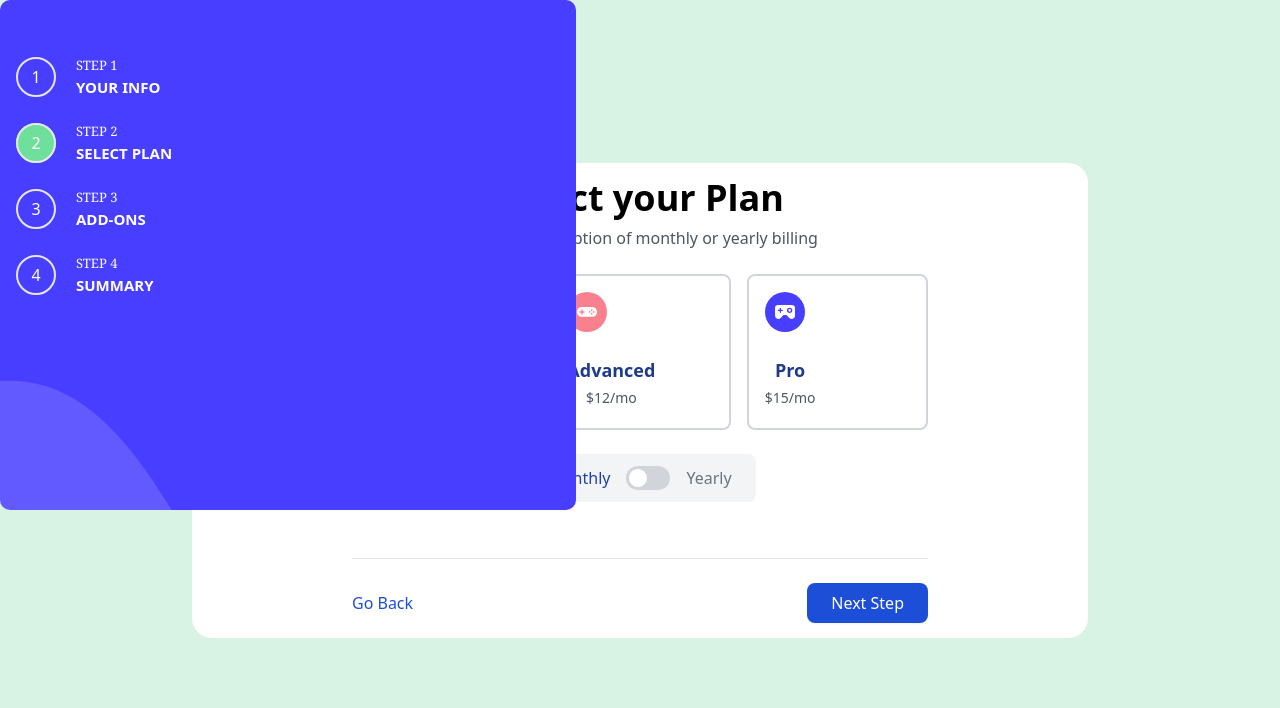
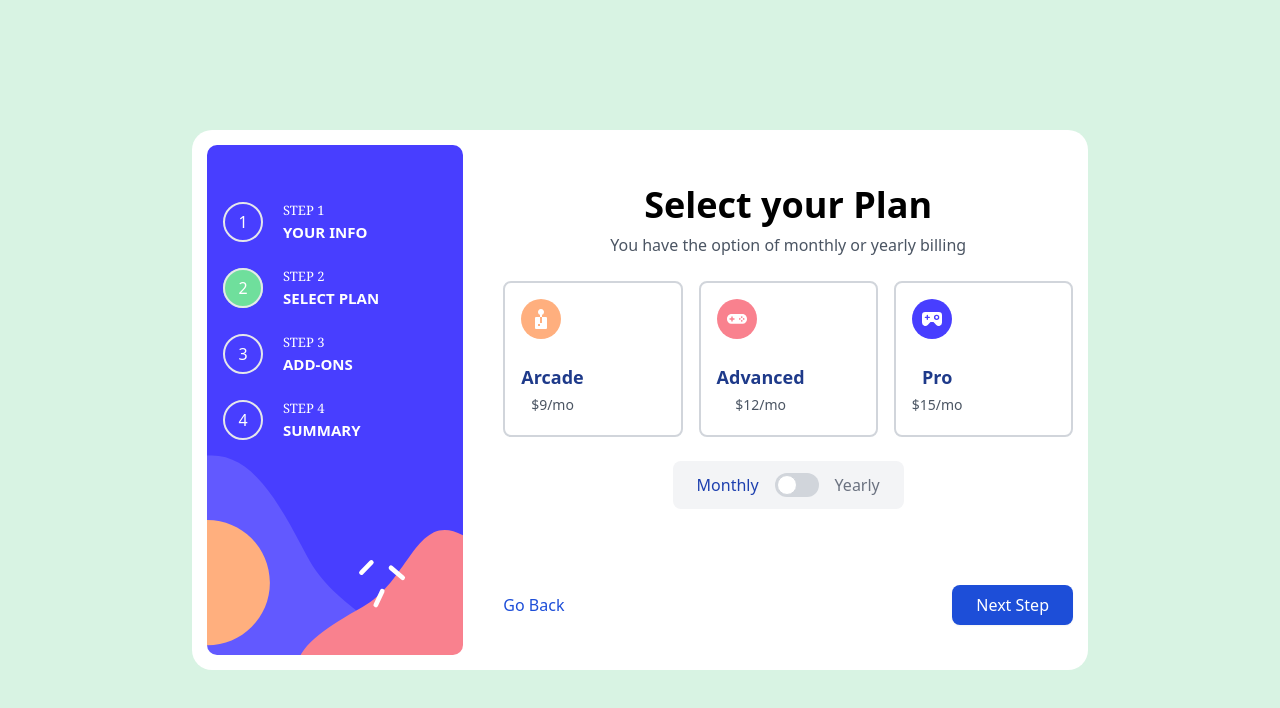
Before and after one commit to Brielle28/Multi-step-form, a React (Vite) app: page /plan in a window 1280 px wide. Shown: the top 708 px of the page. Built offline with nearby package versions, Linux system fonts and the light colour scheme.

Commit message:
bug fixed

```diff
--- a/src/Components/Dashboard/Aside.jsx
+++ b/src/Components/Dashboard/Aside.jsx
@@ -9,7 +9,7 @@ const Aside = () => {
 
   return (
     <div
-      className="bg-cover bg-center w-full md:w-[45%] h-auto md:h-[510px] md:rounded-[10px] fixed top-0 left-0 right-0 z-10 rounded-b-[20px]"
+      className="bg-cover bg-center w-full md:w-[45%] h-auto md:h-[510px] md:rounded-[10px] fixed top-0 left-0 right-0 z-10 md:static md:z-auto rounded-b-[20px]"
       style={{ backgroundImage: `url('/bg-sidebar-desktop.svg')` }}
     >
       <div className="flex flex-col items-center w-full p-4 text-start">
--- a/src/Components/Dashboard/Plan/Plan.jsx
+++ b/src/Components/Dashboard/Plan/Plan.jsx
@@ -62,9 +62,9 @@ const Plan = () => {
   const navigate = useNavigate();
 
   return (
-    <div className="flex flex-col w-full px-4 mx-auto text-black md:px-0 md:max-w-xl">
+    <div className="flex flex-col justify-center w-full px-4 mx-auto text-black md:px-0 md:max-w-xl">
       <div className="mb-6">
-        <h1 className="mb-2 text-2xl font-bold sm:text-3xl md:text-4xl">Select your Plan</h1>
+        <h1 className="mt-6 mb-2 text-2xl font-bold sm:text-3xl md:text-4xl md:mt-10">Select your Plan</h1>
         <p className="text-sm text-gray-600 sm:text-base">
           You have the option of monthly or yearly billing
         </p>
@@ -95,7 +95,7 @@ const Plan = () => {
         </div>
       </div>
 
-      <div className="flex items-center justify-between w-full pt-6 mt-6 border-t border-gray-200">
+      <div className="flex items-center justify-between w-full pt-6 mt-5">
         <Link to="/personalinfo">
           <button className="font-medium text-blue-700 transition-colors hover:text-blue-800">
             Go Back
```
